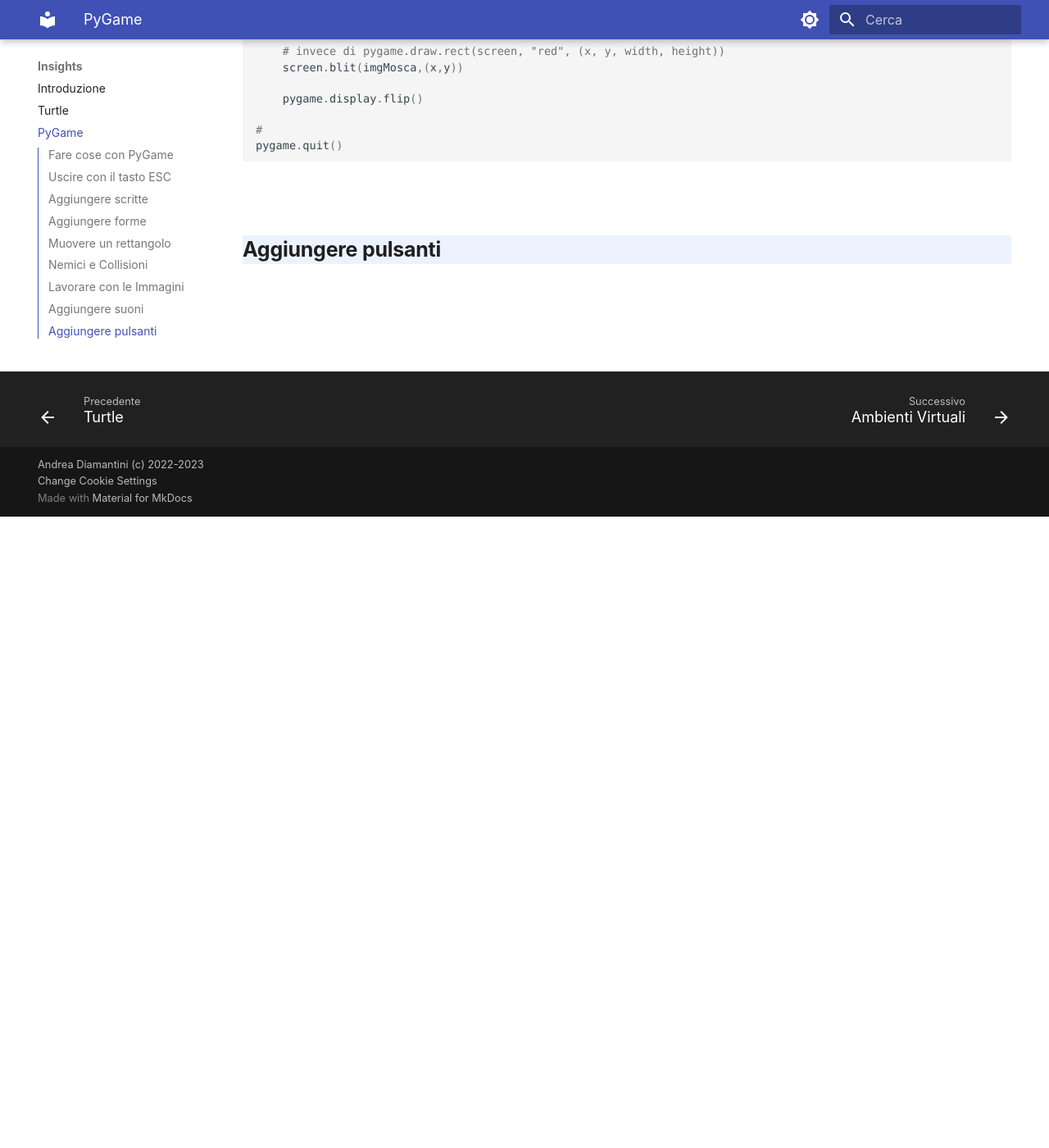
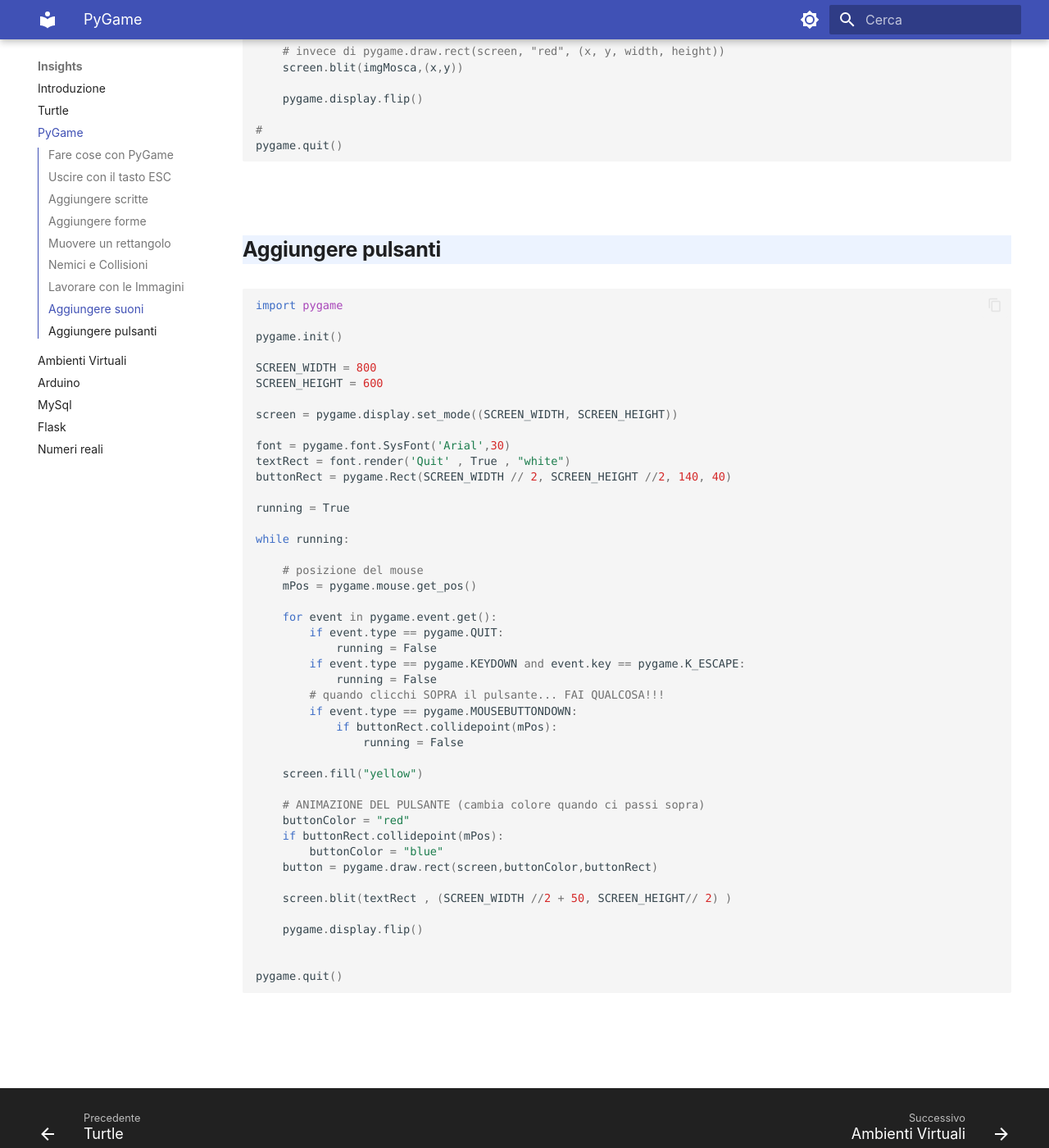
Before and after one commit to adjamhub/pyhandouts, an MkDocs documentation site: the page built from docs/insights/02_pygame1.md, in a window 1280 px wide and 1400 px high, scrolled down 9565 px. Shown: the whole window at 82% size. Built offline with MkDocs 1.6.1 and Material for MkDocs 9.7.7, drawn with Linux system fonts in a browser that asks for light colours; before the commit the page ends 10195 px from its top, so only the background shows below that.

Commit message:
pulsanti!!!

````diff
--- a/docs/insights/02_pygame1.md
+++ b/docs/insights/02_pygame1.md
@@ -471,6 +471,53 @@ pygame.quit()
 ## Aggiungere pulsanti
 
 
+``` py
+import pygame
+
+pygame.init()
+
+SCREEN_WIDTH = 800
+SCREEN_HEIGHT = 600
+
+screen = pygame.display.set_mode((SCREEN_WIDTH, SCREEN_HEIGHT))
+
+font = pygame.font.SysFont('Arial',30)
+textRect = font.render('Quit' , True , "white")
+buttonRect = pygame.Rect(SCREEN_WIDTH // 2, SCREEN_HEIGHT //2, 140, 40)
+
+running = True
+
+while running:
+
+    # posizione del mouse
+    mPos = pygame.mouse.get_pos()
+
+    for event in pygame.event.get():
+        if event.type == pygame.QUIT:
+            running = False
+        if event.type == pygame.KEYDOWN and event.key == pygame.K_ESCAPE:
+            running = False
+        # quando clicchi SOPRA il pulsante... FAI QUALCOSA!!!
+        if event.type == pygame.MOUSEBUTTONDOWN:
+            if buttonRect.collidepoint(mPos):
+                running = False
+
+    screen.fill("yellow")
+
+    # ANIMAZIONE DEL PULSANTE (cambia colore quando ci passi sopra)
+    buttonColor = "red"
+    if buttonRect.collidepoint(mPos):
+        buttonColor = "blue"
+    button = pygame.draw.rect(screen,buttonColor,buttonRect)
+
+    screen.blit(textRect , (SCREEN_WIDTH //2 + 50, SCREEN_HEIGHT// 2) )
+
+    pygame.display.flip()
+
+
+pygame.quit()
+```
+
 
 <br>
 <br>
````
